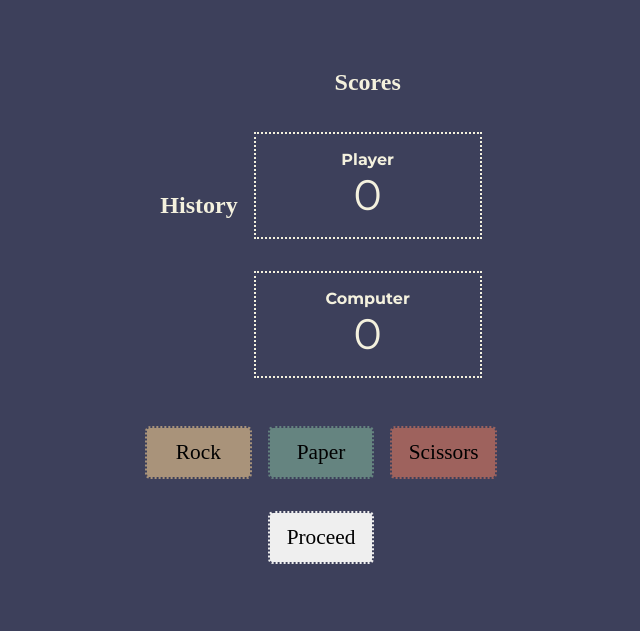
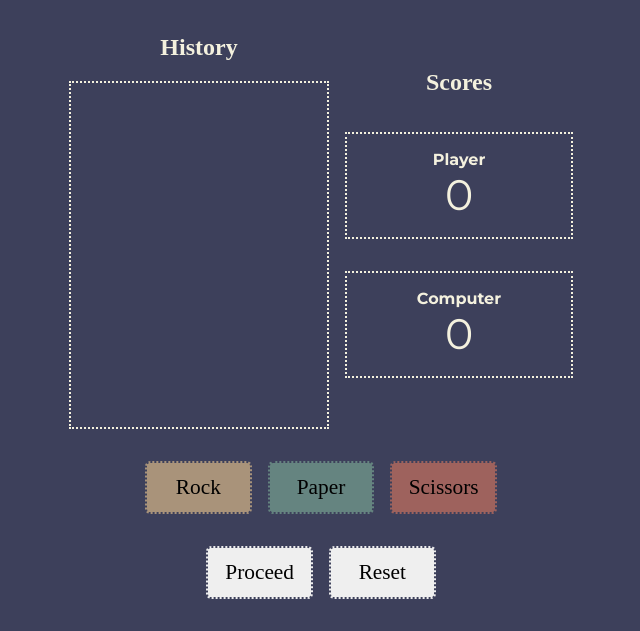
Before and after one commit to vagueposting/rps, a plain HTML site: page index.html in a window 1280 px wide. Shown: the part 169-800 px from the top of the page, without its empty margins (319-959 px from the left). Drawn offline with Linux system fonts and the light colour scheme; a web font is replaced by a local one.

Commit message:
Added buttons, adjusted divs

```diff
--- a/index.html
+++ b/index.html
@@ -13,7 +13,9 @@
         <div class="info">
             <div class="history">
                 <h2>History</h2>
-                <p></p>
+                <div class="moveList">
+
+                </div>
             </div>
             <div class="scores">
                 <h2>Scores</h2>
@@ -34,6 +36,7 @@
         </div>
         <div class="choices">
             <button id="next">Proceed</button>
+            <button id="reset">Reset</button>
         </div>
     </div>
 </body>
```
